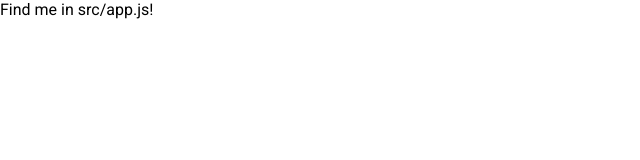
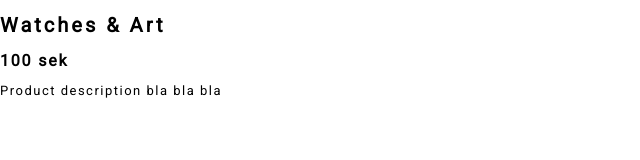
Before and after one commit to CissiWong/shop-example, a React app in the folder code/: page / in a window 1280 px wide. Shown: the whole page, without its empty margins (0-640 px from the left). Built offline with nearby package versions, Linux system fonts and the light colour scheme.

Commit message:
CSS header test

```diff
--- a/code/src/components/app.js
+++ b/code/src/components/app.js
@@ -5,7 +5,9 @@ class App extends React.Component {
   render() {
     return (
       <div>
-        Find me in src/app.js!
+        <h1>Watches & Art</h1>
+        <h2>100 sek</h2>
+        <p>Product description bla bla bla</p>
       </div>
     )
   }
--- a/code/src/index.css
+++ b/code/src/index.css
@@ -6,13 +6,13 @@ body {
 
 h1 {
   font-size: 20px;
-  letter-spacing: 5px;
+  letter-spacing: 3px;
   color: #000;
 }
 
 h2 {
   font-size: 16px;
-  letter-spacing: 2px;
+  letter-spacing: 1.8px;
   font-weight: medium;
 }
 
```
